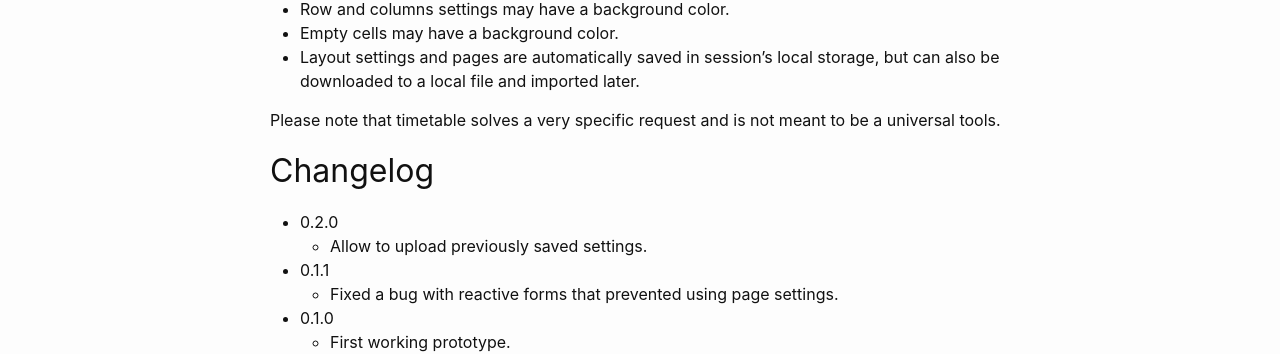
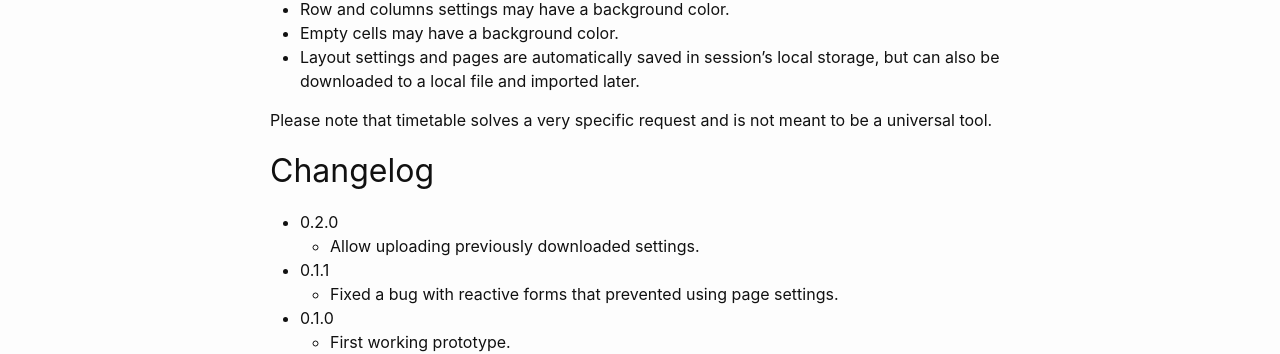
Before and after one commit to lucavicidomini/lucavicidomini.github.io, a Jekyll site: the page built from projects/timetable.md, in a window 1280 px wide. Shown: the part 761-1115 px from the top of the page. Built offline with Jekyll 4.4.1, drawn with Linux system fonts in a browser that asks for light colours.

Commit message:
Timetable (fix)

```diff
--- a/projects/timetable.md
+++ b/projects/timetable.md
@@ -31,12 +31,12 @@ The result goes under the very original name of **Timetable**.
 - Empty cells may have a background color.
 - Layout settings and pages are automatically saved in session's local storage, but can also be downloaded to a local file and imported later.
 
-Please note that timetable solves a very specific request and is not meant to be a universal tools.
+Please note that timetable solves a very specific request and is not meant to be a universal tool.
 
 ## Changelog
 
 - 0.2.0
-  - Allow to upload previously saved settings.
+  - Allow uploading previously downloaded settings.
 - 0.1.1
   - Fixed a bug with reactive forms that prevented using page settings.
 - 0.1.0
```
